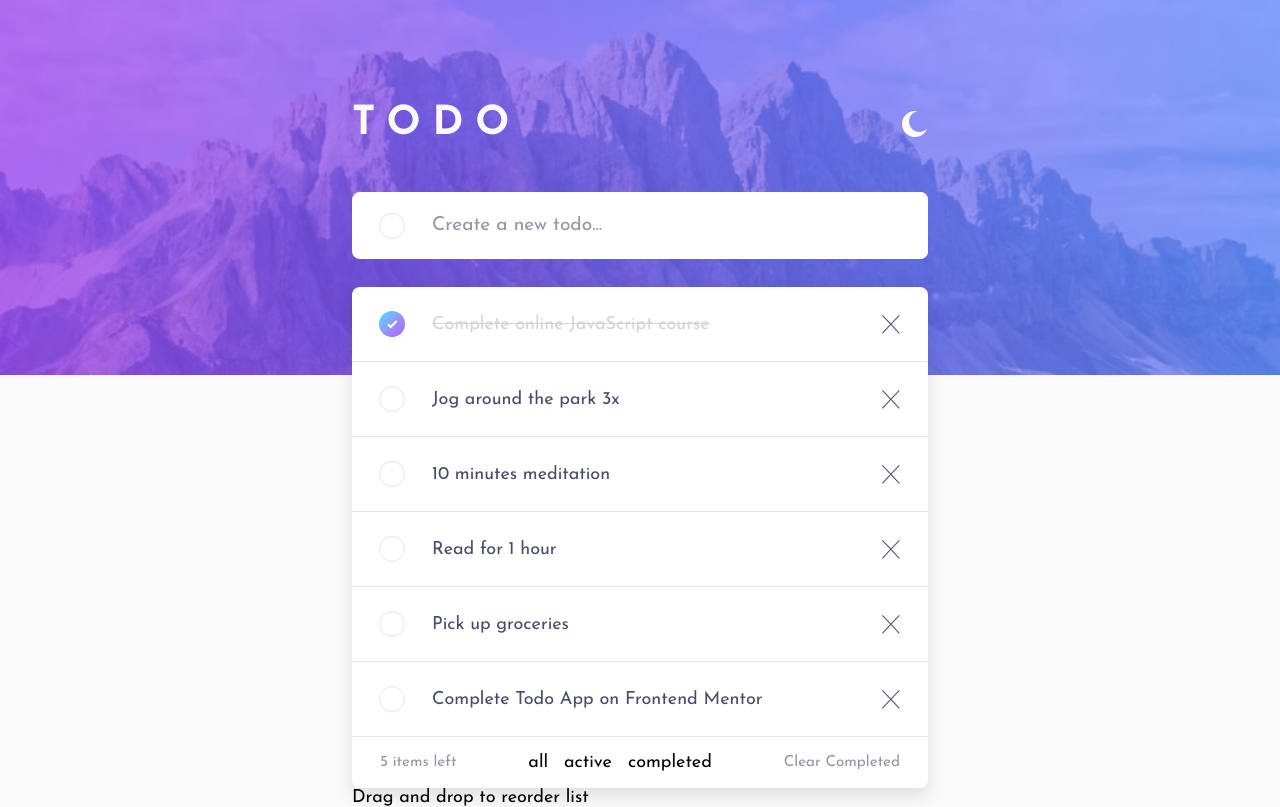
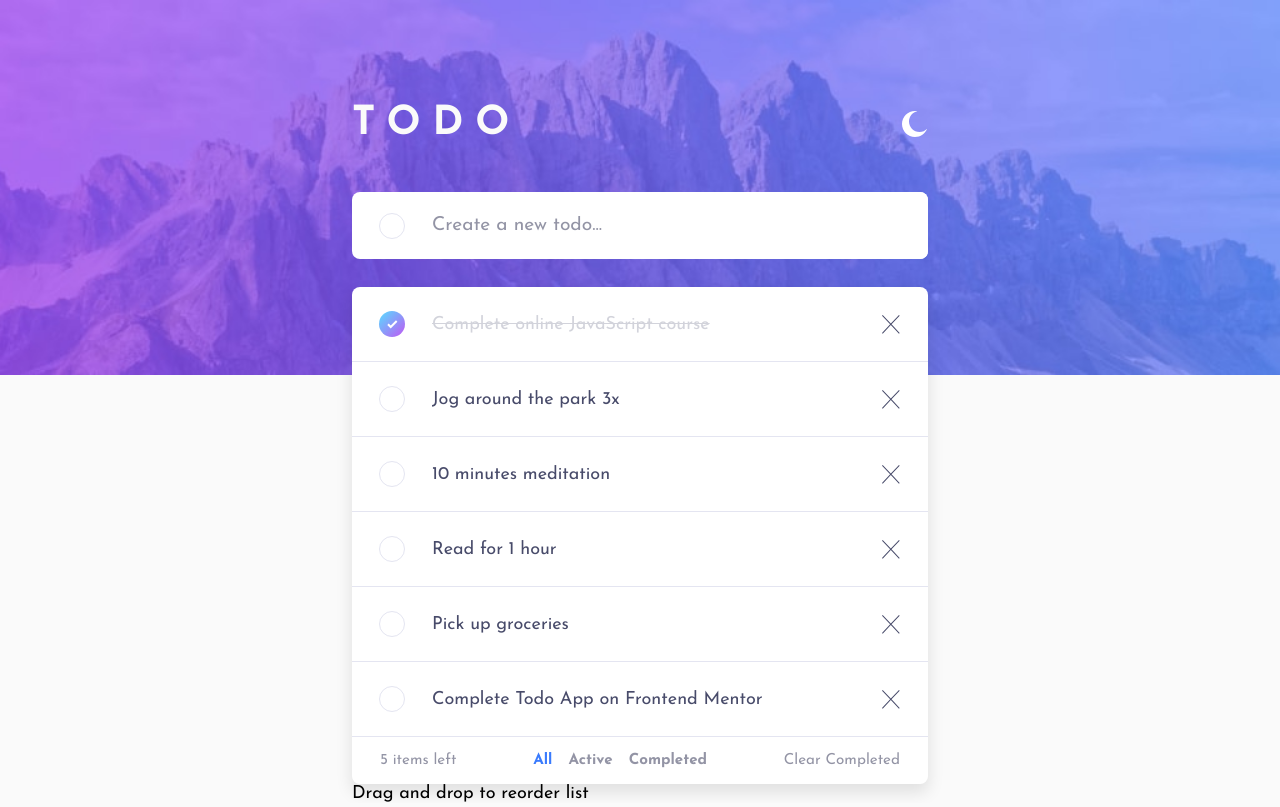
Before and after one commit to eduardgacea/fem-todo, a React (Vite) app: page / in a window 1280 px wide. Built offline with nearby package versions, Linux system fonts and the light colour scheme.

Commit message:
refactor filter into separate FilterItem component

```diff
--- /dev/null
+++ b/src/components/FilterItem.tsx
@@ -0,0 +1,44 @@
+import { ThemeContext } from "../contexts/ThemeContextProvider";
+import { TodosContext } from "../contexts/TodosContextProvider";
+import { Filter } from "../types/todosTypes";
+import { capitalize } from "../utils/utils";
+import { Theme } from "../types/themeTypes";
+import { useContext } from "react";
+
+import styled from "styled-components";
+
+type StyledFilterItemProps = {
+    $theme: Theme;
+    $isActive: boolean;
+};
+
+const StyledFilterItem = styled.div<StyledFilterItemProps>`
+    font-size: var(--fs-s);
+    font-weight: var(--fw-bold);
+    color: ${props => {
+        if (props.$isActive) return "var(--clr-bright-blue)";
+        return props.$theme === "light" ? "var(--clr-lt-dark-grayish-blue)" : "var(--clr-dt-dark-grayish-blue)";
+    }};
+    cursor: pointer;
+
+    &:hover {
+        color: var(--clr-bright-blue);
+    }
+`;
+
+function FilterItem({ filter }: { filter: Filter }) {
+    const { theme } = useContext(ThemeContext);
+    const { filter: activeFilter, setFilter } = useContext(TodosContext);
+
+    return (
+        <StyledFilterItem
+            $theme={theme}
+            $isActive={activeFilter === filter ? true : false}
+            onClick={() => setFilter(filter)}
+        >
+            {capitalize(filter)}
+        </StyledFilterItem>
+    );
+}
+
+export default FilterItem;
--- a/src/components/Filters.tsx
+++ b/src/components/Filters.tsx
@@ -1,18 +1,30 @@
-import { TodosContext } from "../contexts/TodosContextProvider";
+import { ThemeContext } from "../contexts/ThemeContextProvider";
 import { FILTER_OPTIONS } from "../config/config";
+import { Theme } from "../types/themeTypes";
 import { useContext } from "react";
 
+import FilterItem from "./FilterItem";
+
+import styled from "styled-components";
+
+type ContainerProps = {
+    $theme: Theme;
+};
+
+const Container = styled.div<ContainerProps>`
+    display: flex;
+    gap: var(--size-400);
+`;
+
 function Filters() {
-    const { setFilter } = useContext(TodosContext);
+    const { theme } = useContext(ThemeContext);
 
     return (
-        <div style={{ display: "flex", gap: "1rem" }}>
+        <Container $theme={theme}>
             {FILTER_OPTIONS.map(filter => (
-                <div key={filter} style={{ cursor: "pointer" }} onClick={() => setFilter(filter)}>
-                    {filter}
-                </div>
+                <FilterItem key={filter} filter={filter} />
             ))}
-        </div>
+        </Container>
     );
 }
 
--- /dev/null
+++ b/src/utils/utils.ts
@@ -0,0 +1,3 @@
+export function capitalize(s: string): string {
+    return [s[0].toUpperCase(), ...s.slice(1)].join("");
+}
```
